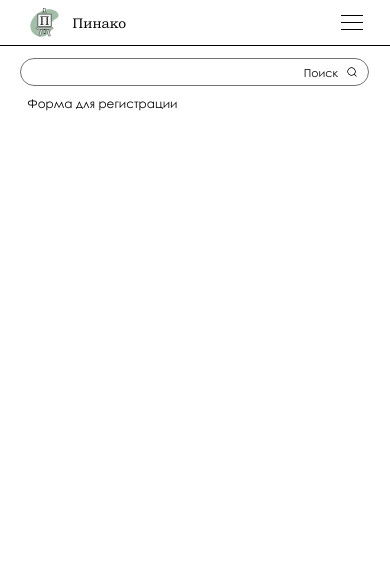
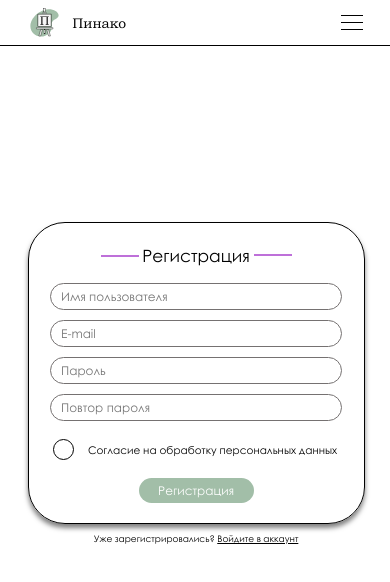
Before and after one commit to k4noise/Pinako, a React app: page /register in a window 390 px wide. Shown: the top 582 px of the page. Built offline with nearby package versions, Linux system fonts and the light colour scheme.

Commit message:
add: login/register forms

```diff
--- a/src/Components/Logo/Logo.tsx
+++ b/src/Components/Logo/Logo.tsx
@@ -1,4 +1,5 @@
 import React from 'react';
+import { Link } from 'react-router-dom';
 import './Logo.css';
 
 interface LogoProps {
@@ -9,10 +10,10 @@ interface LogoProps {
 
 const Logo = (props: LogoProps): JSX.Element => {
   return (
-    <div className="LogoWrapper">
+    <Link to="/" className="LogoWrapper">
       <img src={props.image} width={`${props.size}px`} className="LogoImage" />
       {props?.text && <span className="LogoText">{props.text}</span>}
-    </div>
+    </Link>
   );
 };
 
--- a/src/Components/Nav/Nav.tsx
+++ b/src/Components/Nav/Nav.tsx
@@ -24,11 +24,11 @@ const Nav = (): JSX.Element => {
         </div>
         <Search />
         <User />
-        <div className="UserNavigation">
+        <div className="UserNavigation" onClick={ToggleMobileMenu}>
           <Link to="/register">Зарегестрироваться</Link>
           <Link to="/login">Войти</Link>
         </div>
-        <button onClick={ShowMobileMenu} className="UtilityMobileNavigaion">
+        <button onClick={ToggleMobileMenu} className="UtilityMobileNavigaion">
           <span></span>
           <span></span>
           <span></span>
@@ -45,6 +45,7 @@ const Links = (props: LinkProps): JSX.Element => {
       className={({ isActive }) => {
         return isActive ? 'Link CurrentLink' : 'Link';
       }}
+      onClick={ToggleMobileMenu}
     >
       {props.name}
     </NavLink>
@@ -53,7 +54,9 @@ const Links = (props: LinkProps): JSX.Element => {
 
 const Search = (): JSX.Element => {
   const location = useLocation();
-  return (
+  const isVisible: boolean =
+    location.pathname !== '/login' && location.pathname !== '/register';
+  return isVisible ? (
     <form
       method="get"
       action="/search"
@@ -73,10 +76,20 @@ const Search = (): JSX.Element => {
         <img src={SearchButtonImage} />
       </button>
     </form>
+  ) : (
+    <form className="SearchForm"></form>
   );
 };
 
-const ShowMobileMenu = () => {
+const ToggleMobileMenu = () => {
+  const mobileMenuButton: HTMLElement = document.querySelector(
+    '.UtilityMobileNavigaion'
+  ) as HTMLElement;
+  if (
+    window.getComputedStyle(mobileMenuButton).getPropertyValue('display') ===
+    'none'
+  )
+    return;
   const navigation: HTMLElement = document.querySelector(
     '.UtilityNavigationWrapper'
   ) as HTMLElement;
--- /dev/null
+++ b/src/Pages/Login/Login.css
@@ -0,0 +1,71 @@
+.LoginForm {
+  width: 630px;
+  height: 355px;
+  position: fixed;
+  top: calc(50% - 355px / 2);
+  left: calc(50% - 630px / 2);
+  display: flex;
+  flex-direction: column;
+  border: 1px solid black;
+  border-radius: 70px;
+  box-shadow: 0px 4px 5px 0px #00000080;
+}
+
+.FormTitle {
+  font-size: 32px;
+  text-align: center;
+  margin: 40px 0 30px;
+  font-weight: lighter;
+}
+
+.FormTitle::before,
+.FormTitle::after {
+  content: '';
+  width: 70px;
+  height: 4px;
+  display: block;
+  position: relative;
+  background-color: var(--accent-color);
+}
+
+.FormTitle::before {
+  top: 20px;
+  left: calc(50% - 110px);
+}
+
+.FormTitle::after {
+  left: calc(50% + 40px);
+  top: -23px;
+}
+
+.FormInput {
+  width: 500px;
+  height: 50px;
+  margin: 0 auto 20px;
+  padding: 0 20px;
+  font-size: 24px;
+  color: var(--accent-color3);
+  border-radius: 25px;
+  border: 1px solid var(--accent-color3);
+  appearance: none;
+}
+
+.FormButton {
+  width: 150px;
+  height: 50px;
+  margin: 10px auto 0;
+  font-size: 24px;
+  border-color: transparent;
+  border-radius: 75px;
+  background-color: var(--accent-color2);
+  color: white;
+}
+
+.ToRegister {
+  display: block;
+  position: relative;
+  width: 100%;
+  text-align: center;
+  font-size: 16px;
+  top: 50px;
+}
--- /dev/null
+++ b/src/Pages/Login/Login.tsx
@@ -0,0 +1,29 @@
+import React from 'react';
+import { Link } from 'react-router-dom';
+import './Login.css';
+
+const LoginForm = (): JSX.Element => {
+  return (
+    <>
+      <form
+        action="/login"
+        method="post"
+        className="LoginForm"
+        onSubmit={(event) => event.preventDefault()}
+      >
+        <h3 className="FormTitle">Вход</h3>
+        <input type="email" placeholder="E-mail" className="FormInput" />
+        <input type="password" placeholder="Пароль" className="FormInput" />
+        <button type="submit" className="FormButton">
+          Войти
+        </button>
+        <span className="ToRegister">
+          Еще не зарегистрировались?&nbsp;
+          <Link to="/register">Зарегистрируйтесь сейчас</Link>
+        </span>
+      </form>
+    </>
+  );
+};
+
+export default LoginForm;
--- /dev/null
+++ b/src/Pages/Register/Register.css
@@ -0,0 +1,69 @@
+.RegisterForm {
+  width: 630px;
+  height: 553px;
+  position: fixed;
+  top: calc(50% - 553px / 2);
+  left: calc(50% - 630px / 2);
+  display: flex;
+  flex-direction: column;
+  border: 1px solid black;
+  border-radius: 70px;
+  box-shadow: 0px 4px 5px 0px #00000080;
+
+}
+
+.RegisterForm .FormTitle::before {
+  left: calc(50% - 168px - 5px);
+}
+
+.RegisterForm .FormTitle::after {
+  left: calc(50% + 98px + 5px);
+}
+
+.FormCheckboxInput {
+  margin: -5px auto 10px;
+  display: flex;
+  align-items: center;
+  font-size: 20px;
+  color: black;
+  user-select: none;
+}
+
+.RegisterForm .FormButton {
+  width: 230px;
+}
+
+input[type='checkbox'] {
+  appearance: none;
+  width: 40px;
+  height: 40px;
+  border-radius: 50%;
+  border: 1px solid black;
+  background: #fff;
+  margin-left: -2px;
+  margin-right: 25px;
+}
+
+input[type='checkbox']::before {
+  content: 'L';
+  visibility: hidden;
+  display: block;
+  font-size: 24px;
+  color: var(--accent-color3);
+  padding-left: 10px;
+  padding-top: 2px;
+  transform: scaleX(-1.05) rotate(-40deg);
+}
+
+input[type='checkbox']:checked::before {
+  visibility: visible;
+}
+
+.ToLogin {
+  display: block;
+  position: relative;
+  width: 100%;
+  text-align: center;
+  font-size: 16px;
+  top: 75px;
+}
--- /dev/null
+++ b/src/Pages/Register/Register.tsx
@@ -0,0 +1,38 @@
+import React from 'react';
+import { Link } from 'react-router-dom';
+import './Register.css';
+
+const RegisterForm = (): JSX.Element => {
+  return (
+    <form
+      action="/register"
+      method="post"
+      className="RegisterForm"
+      onSubmit={(event) => event.preventDefault()}
+    >
+      <h3 className="FormTitle">Регистрация</h3>
+      <input type="text" placeholder="Имя пользователя" className="FormInput" />
+      <input type="email" placeholder="E-mail" className="FormInput" />
+      <input type="password" placeholder="Пароль" className="FormInput" />
+      <input
+        type="password"
+        placeholder="Повтор пароля"
+        className="FormInput"
+      />
+      <label className="FormCheckboxInput">
+        <input type="checkbox" name="approve" />
+        Согласие на обработку персональных данных
+      </label>
+
+      <button type="submit" className="FormButton">
+        Регистрация
+      </button>
+      <span className="ToLogin">
+        Уже зарегистрировались?&nbsp;
+        <Link to="/login">Войдите в аккаунт</Link>
+      </span>
+    </form>
+  );
+};
+
+export default RegisterForm;
--- a/src/index.css
+++ b/src/index.css
@@ -52,3 +52,7 @@ button {
 .AppWrapper {
   padding: 0 var(--default-margin);
 }
+
+form a {
+  text-decoration: underline;
+}
--- a/src/media.css
+++ b/src/media.css
@@ -214,6 +214,102 @@
   .GithubLink {
     margin-left: 10px;
   }
+
+  .LoginForm {
+    width: 335px;
+    height: 185px;
+    left: calc(50% - 335px / 2);
+    top: calc(50% - 185px / 2 - 50px);
+    border-radius: 37px;
+  }
+
+  .FormTitle {
+    font-size: 17px;
+    margin-top: 20px;
+    margin-bottom: 15px;
+  }
+
+  .FormTitle::before,
+  .FormTitle::after {
+    width: 38px;
+    height: 2px;
+  }
+
+  .FormTitle::before {
+    top: 12px;
+    left: calc(50% - 57px - 5px);
+  }
+
+  .FormTitle::after {
+    top: -12px;
+    left: calc(50% + 18px + 5px);
+  }
+
+  .FormInput {
+    width: 270px;
+    height: 25px;
+    padding: 0 10px;
+    font-size: 12px;
+    margin-bottom: 10px;
+  }
+
+  .FormButton {
+    font-size: 12px;
+    width: 75px;
+    height: 25px;
+    margin-top: 5px;
+  }
+
+  .ToRegister {
+    top: 35px;
+    font-size: 9px;
+  }
+
+  .RegisterForm {
+    width: 335px;
+    height: 300px;
+    left: calc(50% - 335px / 2);
+    top: calc(50% - 300px / 2 - 50px);
+    border-radius: 37px;
+  }
+
+  .RegisterForm .FormTitle::before {
+    top: 12px;
+    left: calc(50% - 90px - 5px);
+  }
+
+  .RegisterForm .FormTitle::after {
+    top: -12px;
+    left: calc(50% + 53px + 5px);
+  }
+
+  .FormCheckboxInput {
+    font-size: 10.5px;
+    margin-top: 5px;
+    margin-bottom: 10px;
+  }
+
+  input[type='checkbox'] {
+    width: 21px;
+    height: 21px;
+    margin-right: 14px;
+  }
+
+  input[type='checkbox']:checked::before {
+    font-size: 15px;
+    padding-left: 10px;
+    padding-top: 0px;
+    padding-bottom: 13px;
+  }
+
+  .RegisterForm .FormButton {
+    width: 115px;
+  }
+
+  .ToLogin {
+    top: 30px;
+    font-size: 9px;
+  }
 }
 
 @media (min-width: 993px) and (max-width: 1280px) {
--- a/src/router.tsx
+++ b/src/router.tsx
@@ -3,6 +3,8 @@ import { createBrowserRouter, Outlet, RouterProvider } from 'react-router-dom';
 import Main from './Pages/Main/Main';
 import Nav from './Components/Nav/Nav';
 import Footer from './Components/Footer/Footer';
+import RegisterForm from './Pages/Register/Register';
+import LoginForm from './Pages/Login/Login';
 
 const App = (): JSX.Element => {
   const router = createBrowserRouter([
@@ -23,19 +25,11 @@ const App = (): JSX.Element => {
         },
         {
           path: '/login',
-          element: (
-            <div className="AppWrapper">
-              <span>Форма входа</span>
-            </div>
-          ),
+          element: <LoginForm />,
         },
         {
           path: '/register',
-          element: (
-            <div className="AppWrapper">
-              <span>Форма для регистрации</span>
-            </div>
-          ),
+          element: <RegisterForm />,
         },
         {
           path: '/profile',
```
Also changed, not shown: 8 other files (tests, documents, lock files or other folders).
